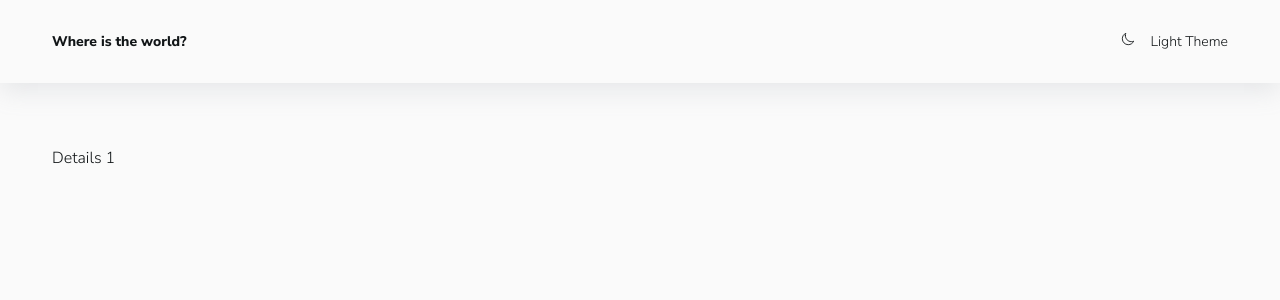
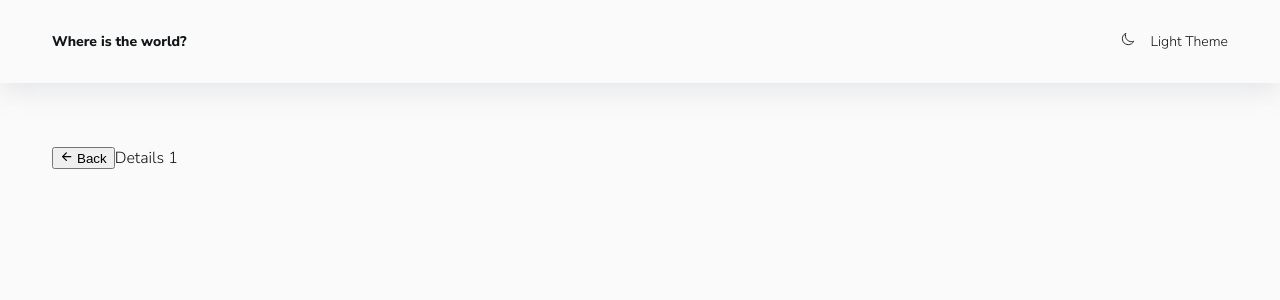
Before and after one commit to Texterly/react-spa-styled-components, a React (Create React App) app: page /country/1 in a window 1280 px wide. Shown: the top 300 px of the page. Built offline with nearby package versions, Linux system fonts and the light colour scheme.

Commit message:
finish filter

```diff
--- a/src/components/Controls.jsx
+++ b/src/components/Controls.jsx
@@ -23,9 +23,15 @@ const Wrapper = styled.div`
   }
 `;
 
-function Controls() {
+function Controls({onSearch}) {
     const [search, setSearch] = useState('');
     const [region, setRegion] = useState('');
+
+    useEffect(() => {
+      const regionValue = region?.value || '';
+      onSearch(search, regionValue)
+      //eslint-disable-next-line
+    }, [search,region]);
 
   return (
     <Wrapper>
--- a/src/pages/Details.jsx
+++ b/src/pages/Details.jsx
@@ -1,11 +1,22 @@
 import React from 'react'
 
-import {useParams} from 'react-router-dom';
+import {useParams, useNavigate} from 'react-router-dom';
+import axios from 'axios';
+import {useState, UseEffect} from 'react';
+import {IoArrowBack} from 'react-icons/io5'
 
 const Details = () => {
     let { name } = useParams();
+    const navigate = useNavigate();
+    const [country, setCountry] = useState(null);
+
   return (
-    <div>Details {name}</div>
+    <div>
+      <button onClick={() => navigate(-1)}>
+      <IoArrowBack /> Back
+    </button>
+      Details {name}
+    </div>
   )
 }
 
```
